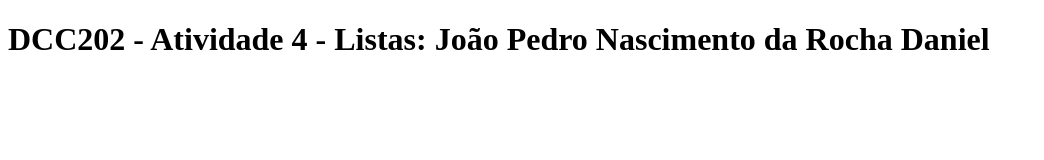
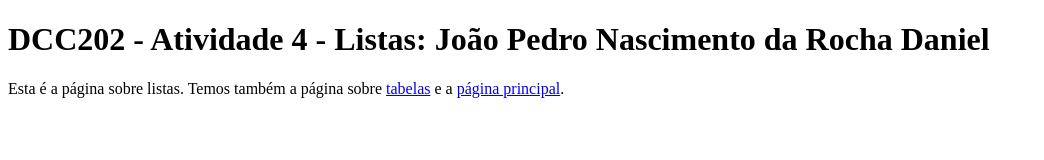
Before and after one commit to ufjf-dcc202/ufjf-dcc202-2023-3-a-atv4-joaopedrodaniel, a website: page listas.html in a window 1280 px wide. Shown: the whole page, without its empty margins (0-1044 px from the left). Drawn offline with Linux system fonts and the light colour scheme.

Commit message:
adiciona dois links ao paragrafo criado no main

```diff
--- a/listas.html
+++ b/listas.html
@@ -7,8 +7,7 @@
 </head>
 <body>
     <main> <h1>DCC202 - Atividade 4 - Listas: João Pedro Nascimento da Rocha Daniel</h1>
-        <p>
-
+        <p>Esta é a página sobre listas. Temos também a página sobre <a href="tabelas.html">tabelas</a> e a <a href="index.html">página principal</a>.
         </p>
     </main>
 </body>
```
